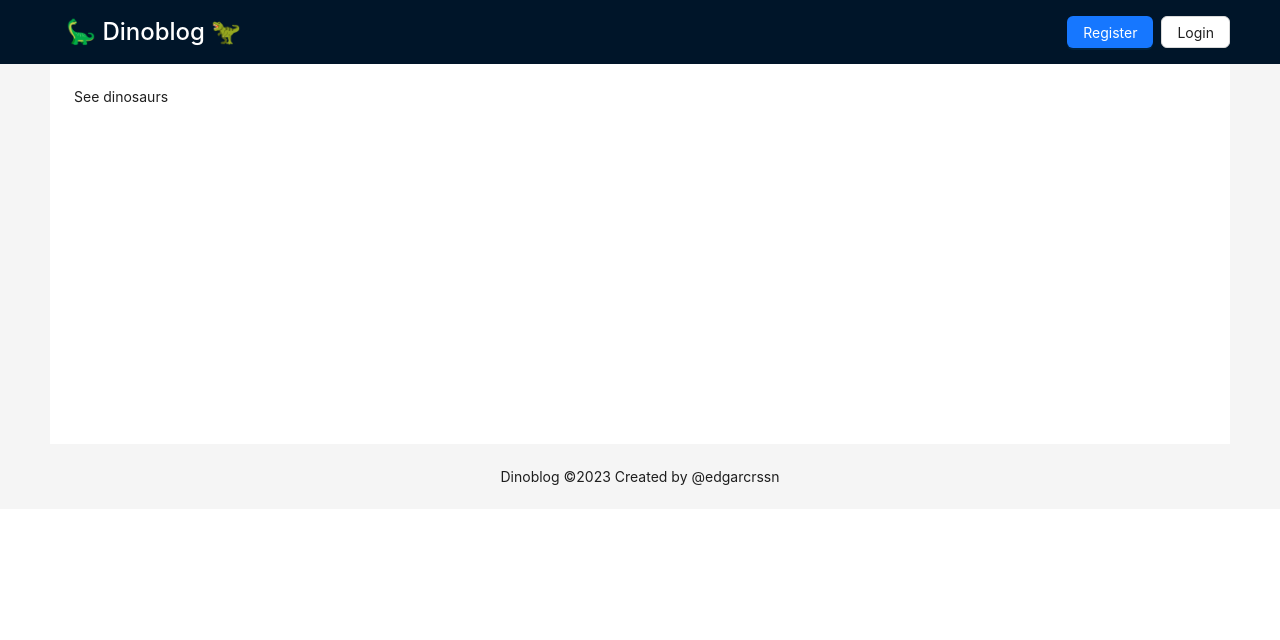
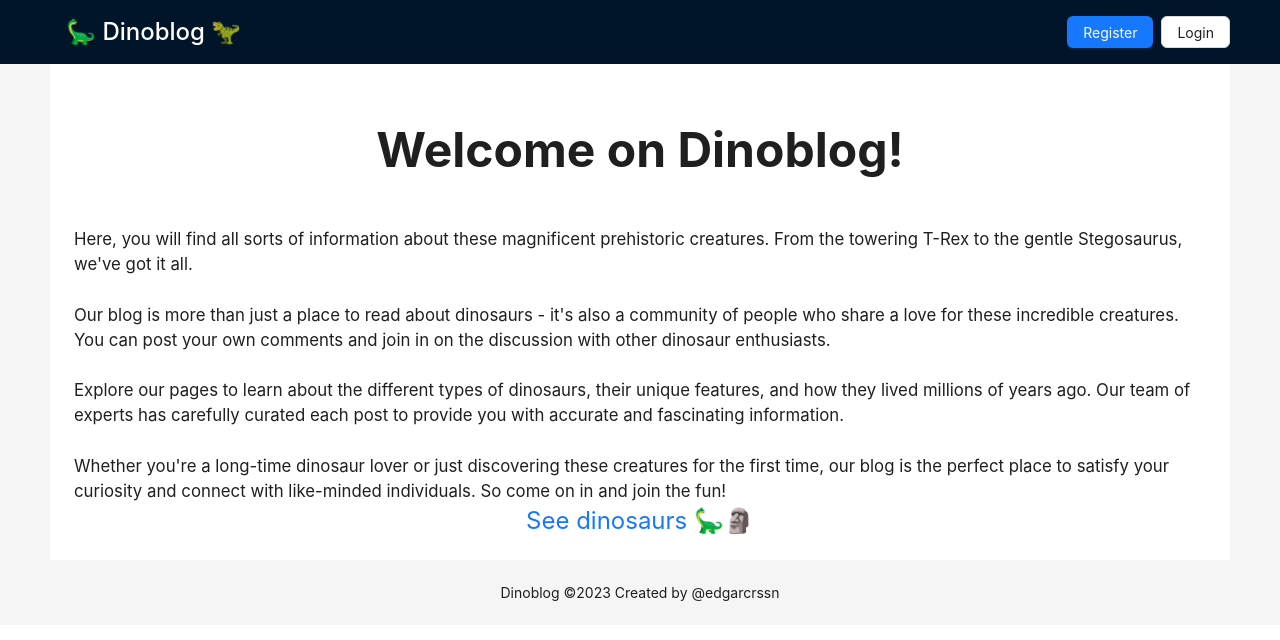
Before and after one commit to edgarcrssn/dinoblog, a Next.js app: page / in a window 1280 px wide. Shown: the top 640 px of the page. Built offline with nearby package versions, Linux system fonts and the light colour scheme.

Commit message:
it doesn't work!

```diff
--- a/src/components/CommentsSection/CommentsSection.tsx
+++ b/src/components/CommentsSection/CommentsSection.tsx
@@ -73,7 +73,7 @@ const CommentsSection = ({ comments, commentsCount }: Props) => {
       <h2 className={styles.title}>
         {commentsCount} comment{commentsCount > 1 ? 's' : ''}
       </h2>
-      {comments.length ? (
+      {commentsToDisplay.length ? (
         <div className={styles.commentsContainer}>
           {commentsToDisplay
             .sort((a, b) => {
--- a/src/components/DinoCard/DinoCard.tsx
+++ b/src/components/DinoCard/DinoCard.tsx
@@ -29,7 +29,7 @@ const DinoCard = ({ dinosaur }: Props) => {
           />
         }
         actions={[
-          <Link key={dinosaur.id} href={`/dinosaurs/${dinosaur.name}`}>
+          <Link key={dinosaur.name} href={`/dinosaurs/${dinosaur.name}`}>
             Read more
           </Link>,
         ]}
--- a/src/components/Navbar/Navbar.tsx
+++ b/src/components/Navbar/Navbar.tsx
@@ -71,7 +71,7 @@ const Navbar = () => {
         </Link>
         {loggedUser ? (
           <span className={styles.connectedMessage}>
-            Bonjour {loggedUser.username ? loggedUser.username : 'visiteur'} !
+            Hello {loggedUser.username ? loggedUser.username : 'visitor'}!
             <Tooltip title="Disconnect" placement="bottom">
               <button onClick={disconnect}>
                 <DisconnectOutlined />
--- a/src/pages/api/auth/register.ts
+++ b/src/pages/api/auth/register.ts
@@ -24,6 +24,7 @@ export default async function handler(
   const existingUser = await prisma.user.findUnique({ where: { username } });
   if (existingUser) {
     res.status(309).send('This username is already taken.');
+    await prisma.$disconnect();
     return;
   }
 
@@ -33,7 +34,6 @@ export default async function handler(
     data: { username, password: hashedPassword },
     select: { username: true, role: true },
   });
-
   await prisma.$disconnect();
 
   const token = jwt.sign(user, '123', {
--- a/src/pages/api/dinosaurs/comments.ts
+++ b/src/pages/api/dinosaurs/comments.ts
@@ -55,7 +55,6 @@ export default async function handler(
         },
       },
     });
-
     await prisma.$disconnect();
 
     res.status(200).send({
@@ -105,6 +104,7 @@ export default async function handler(
           postedAt: true,
         },
       });
+      await prisma.$disconnect();
 
       const formattedComment: CommentI = {
         ...comment,
@@ -115,7 +115,6 @@ export default async function handler(
     } catch (error) {
       res.status(500).send(error);
     }
-    await prisma.$disconnect();
   } else {
     res.status(405).send('This method is not handled.');
   }
--- a/src/pages/index.tsx
+++ b/src/pages/index.tsx
@@ -1,11 +1,34 @@
-import { useEffect } from 'react';
-import { useRouter } from 'next/router';
 import Link from 'next/link';
+import styles from '@/styles/Home.module.scss';
+import { Button } from 'antd';
 
 const Index = () => {
   return (
     <>
-      <Link href={'/dinosaurs'}>See dinosaurs</Link>
+      <h1 className={styles.title}>Welcome on Dinoblog!</h1>
+      <p className={styles.text}>
+        Here, you will find all sorts of information about these magnificent
+        prehistoric creatures. From the towering T-Rex to the gentle
+        Stegosaurus, we&apos;ve got it all. <br />
+        <br />
+        Our blog is more than just a place to read about dinosaurs - it&apos;s
+        also a community of people who share a love for these incredible
+        creatures. You can post your own comments and join in on the discussion
+        with other dinosaur enthusiasts. <br />
+        <br />
+        Explore our pages to learn about the different types of dinosaurs, their
+        unique features, and how they lived millions of years ago. Our team of
+        experts has carefully curated each post to provide you with accurate and
+        fascinating information. <br />
+        <br />
+        Whether you&apos;re a long-time dinosaur lover or just discovering these
+        creatures for the first time, our blog is the perfect place to satisfy
+        your curiosity and connect with like-minded individuals. So come on in
+        and join the fun!
+      </p>
+      <Button type="link" block style={{ fontSize: '1.5rem' }}>
+        <Link href={'/dinosaurs'}>See dinosaurs 🦕🗿</Link>
+      </Button>
     </>
   );
 };
--- /dev/null
+++ b/src/styles/Home.module.scss
@@ -0,0 +1,10 @@
+.title {
+  font-size: 3rem;
+  text-align: center;
+  padding: 2rem 0 3rem;
+}
+
+.text {
+  font-size: 1.2em;
+  line-height: 1.5em;
+}
```
Also changed, not shown: src/pages/dinosaurs/[dinosaur].tsx (+5 -16 lines).
